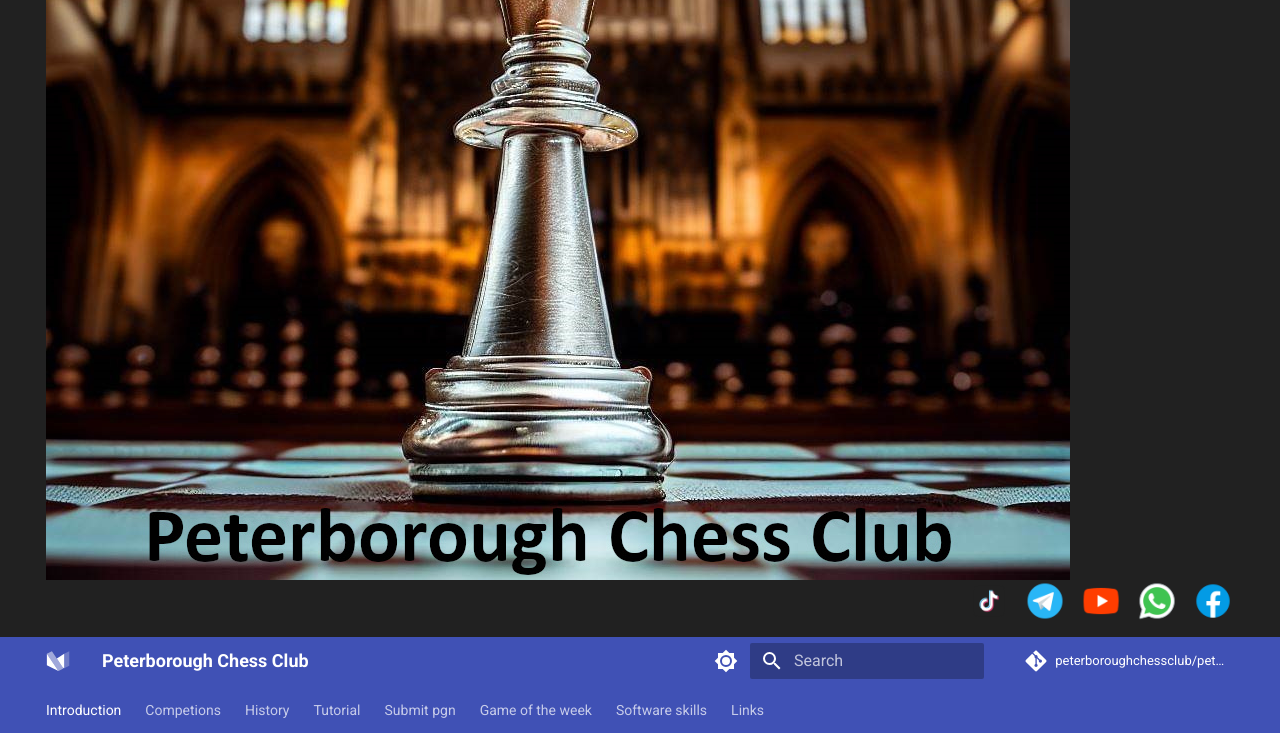
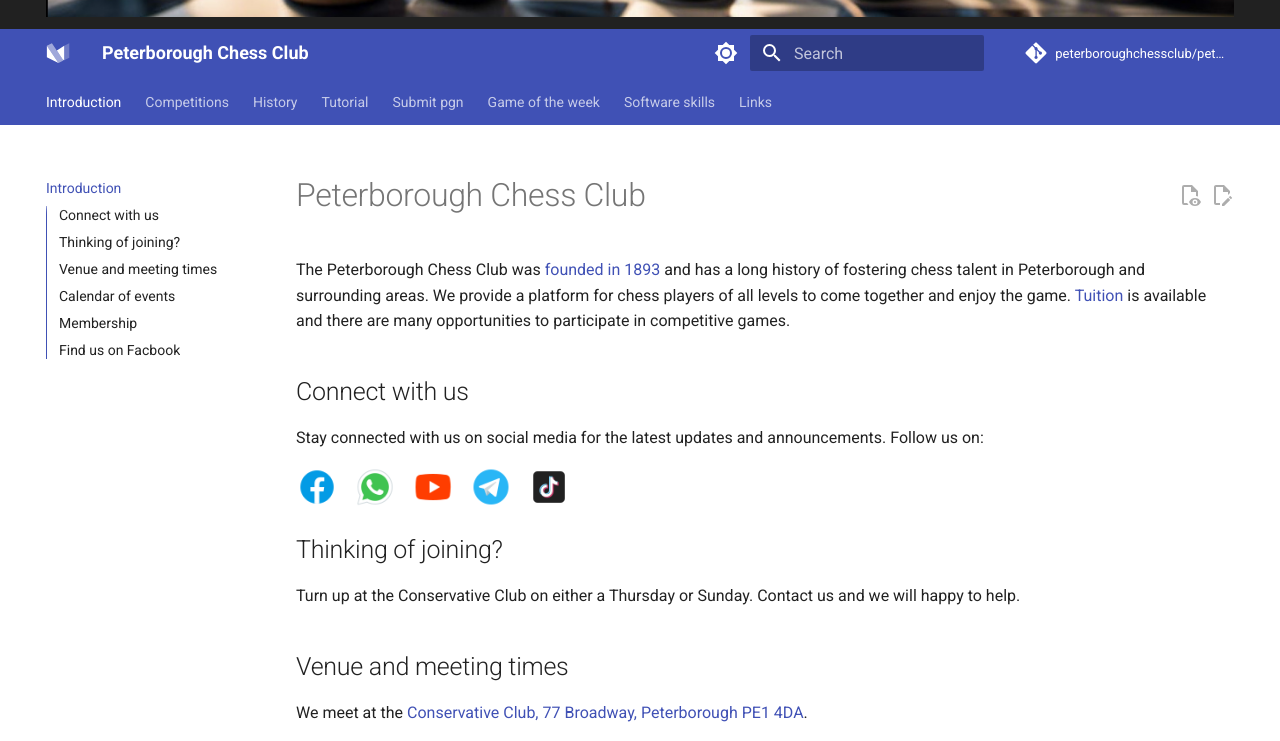
Before and after one commit to peterboroughchessclub/site, an MkDocs documentation site: the page built from docs/index.md, in a window 1280 px wide and 1400 px high, scrolled down 325 px. Shown: the top 741 px of the window. Built offline with MkDocs 1.6.1 and Material for MkDocs 9.7.7, drawn with Linux system fonts in a browser that asks for light colours; comment, search, counter and statistics services are not loaded; some of the changed text lies outside the part shown; grey boxes are pictures that could not be loaded.

Commit message:
Add files via upload

```diff
--- a/docs/index.md
+++ b/docs/index.md
@@ -2,15 +2,25 @@
 
 <!-- ![Logo](img%5Cqueen_inside_peterb_cath.jpg) -->
 
-The Peterborough Chess Club was [founded in 1893](history.md) and has a long history of fostering chess talent in Peterborough and surrounding areas. We provide a platform for chess players of all levels to come together and enjoy the game. There are many opportunities to participate in competitive games, we hold regular competitions within the club and between other clubs across Cambridgeshire.
+The Peterborough Chess Club was [founded in 1893](history.md) and has a long history of fostering chess talent in Peterborough and surrounding areas. We provide a platform for chess players of all levels to come together and enjoy the game.  [Tuition](tutorials.md) is available and there are many opportunities to participate in competitive games.
 
-## Thinking of Joining?
+## Connect with us
 
-- Either:
-    1. Turn up at the Conservative Club on either a Thursday or Sunday, and ring the doorbell. Ask for Jimmy, Marek, or Doug.
-    1. Contact us and we will happy to help.
+Stay connected with us on social media for the latest updates and announcements. Follow us on:
 
-## Venue and Meeting Times
+<a href="https://www.facebook.com/peterboroughchessclub/?locale=en_GB"><img align="left" src="./img/facebook.png" alt="Peterborough Chess Club | Facebook" width="42px"/></a>
+<a href="https://www.facebook.com/peterboroughchessclub/?locale=en_GB"><img align="left" src="./img/whatsapp.png" alt="Peterborough Chess Club | WhatsApp" width="42px"/></a>
+<a href="https://www.facebook.com/peterboroughchessclub/?locale=en_GB"><img align="left" src="./img/youtube.png" alt="Peterborough Chess Club | YouTube" width="42px"/></a>
+<a href="https://www.facebook.com/peterboroughchessclub/?locale=en_GB"><img align="left" src="./img/telegram.png" alt="Peterborough Chess Club | Telegram" width="42px"/></a>
+<a href="https://www.facebook.com/peterboroughchessclub/?locale=en_GB"><img align="left" src="./img/tiktok.png" alt="Peterborough Chess Club | TikTok" width="42px"/></a></br>
+
+
+
+## Thinking of joining?
+
+Turn up at the Conservative Club on either a Thursday or Sunday. Contact us and we will happy to help.
+
+## Venue and meeting times
 
 We meet at the [Conservative Club, 77 Broadway, Peterborough PE1 4DA](https://www.google.com/maps/dir//Peterborough+Conservative+Club+77+Broadway+Peterborough+PE1+4DA/@52.5789573,-0.2387154,14z/data=!4m8!4m7!1m0!1m5!1m1!1s0x4877f0feb007c765:0xe16bbfc4b2403fcb!2m2!1d-0.2387154!2d52.5789573?entry=ttu).
 
@@ -23,7 +33,7 @@ We meet at the [Conservative Club, 77 Broadway, Peterborough PE1 4DA](https://ww
     - It sounds complicated. Just see the calendar below
 
 
-## Calendar of Events
+## Calendar of events
 
 <iframe src="https://calendar.google.com/calendar/embed?src=chessclubpeterborough%40gmail.com&ctz=Europe%2FLondon" style="border: 0" width="800" height="600" frameborder="0" scrolling="no"></iframe>
 
@@ -44,25 +54,8 @@ To join the Peterborough Chess Club, you will need to become a member of the Pet
 
 ## Find us on Facbook
 
-<iframe src="https://www.facebook.com/plugins/page.php?href=https%3A%2F%2Fwww.facebook.com%2Fpeterboroughchessclub%2F%3Flocale%3Den_GB&tabs=timeline&width=500&height=800&small_header=true&adapt_container_width=true&hide_cover=false&show_facepile=true&appId" width="500" height="800" style="border:none;overflow:hidden" scrolling="no" frameborder="0" allowfullscreen="true" allow="autoplay; clipboard-write; encrypted-media; picture-in-picture; web-share"></iframe>
+<iframe src="https://www.facebook.com/plugins/page.php?href=https%3A%2F%2Fwww.facebook.com%2Fpeterboroughchessclub%2F%3Flocale%3Den_GB&tabs=timeline&width=400&height=700&small_header=true&adapt_container_width=true&hide_cover=false&show_facepile=true&appId" width="400" height="700" style="border:none;overflow:hidden" scrolling="no" frameborder="0" allowfullscreen="true" allow="autoplay; clipboard-write; encrypted-media; picture-in-picture; web-share"></iframe>
 
-
-## Tuition
-- Tuition available for beginners and intermediate players
-- Please, check [ECF Child Protection Policy Statement](https://www.englishchess.org.uk/safeguarding-children-policy/) before joining.
-- More details [here](tutorials.md)
-
-
-## Connect with Us
-
-Stay connected with us on social media for the latest updates and announcements. Follow us on:
-
-
-<a href="https://www.facebook.com/peterboroughchessclub/?locale=en_GB"><img align="left" src="./img/facebook.png" alt="Peterborough Chess Club | Facebook" width="42px"/></a>
-<a href="https://www.facebook.com/peterboroughchessclub/?locale=en_GB"><img align="left" src="./img/whatsapp.png" alt="Peterborough Chess Club | WhatsApp" width="42px"/></a>
-<a href="https://www.facebook.com/peterboroughchessclub/?locale=en_GB"><img align="left" src="./img/youtube.png" alt="Peterborough Chess Club | YouTube" width="42px"/></a>
-<a href="https://www.facebook.com/peterboroughchessclub/?locale=en_GB"><img align="left" src="./img/telegram.png" alt="Peterborough Chess Club | Telegram" width="42px"/></a>
-<a href="https://www.facebook.com/peterboroughchessclub/?locale=en_GB"><img align="left" src="./img/tiktok.png" alt="Peterborough Chess Club | TikTok" width="42px"/></a></br></br>
 
 
 
--- a/docs/templates_overrides/main.html
+++ b/docs/templates_overrides/main.html
@@ -2,11 +2,9 @@
 
 {% block announce %}
 
-<img align="middle"
-    src="https://github.com/peterboroughchessclub/site/blob/main/docs/img/queen_inside_peterb_cath_pcc.jpg?raw=true"
-    align="middle" alt="Peterborough Chess Club" /></a>
-</br>
-<a href="https://www.facebook.com/peterboroughchessclub/?locale=en_GB"><img align="right"
+<img align="middle" src="..\img\cropped_chess.jpg" alt="Peterborough Chess Club" /></a>
+<!-- </br> -->
+<!-- <a href="https://www.facebook.com/peterboroughchessclub/?locale=en_GB"><img align="right"
         src="https://github.com/peterboroughchessclub/site/blob/main/docs/img/facebook.png?raw=true"
         alt="Peterborough Chess Club | Facebook" width="42px" /></a>
 <a href="https://www.facebook.com/peterboroughchessclub/?locale=en_GB"><img align="right"
@@ -20,8 +18,8 @@
         alt="Peterborough Chess Club | Telegram" width="42px" /></a>
 <a href="https://www.facebook.com/peterboroughchessclub/?locale=en_GB"><img align="right"
         src="https://github.com/peterboroughchessclub/site/blob/main/docs/img/tiktok.png?raw=true"
-        alt="Peterborough Chess Club | TikTok" width="42px" /></a>
+        alt="Peterborough Chess Club | TikTok" width="42px" /></a> -->
 
-</br></br>
+<!-- </br></br> -->
 
 {% endblock %}
--- a/mkdocs.yml
+++ b/mkdocs.yml
@@ -31,7 +31,7 @@ theme:
       logo: logo
 
     features:
-      - announce.dismiss
+      # - announce.dismiss
       - content.action.edit
       - content.action.view
       - content.code.annotate
@@ -92,7 +92,7 @@ extra:
       link: https://twitter.com/peterboroughchessclub
 nav:
     - Introduction: index.md
-    - Competions: competitions.md
+    - Competitions: competitions.md
     - History: history.md
     - Tutorial: tutorials.md
     - Submit pgn: submitpgn.md
```
Also changed, not shown: docs/jubblies.txt (added, +7 -0 lines), docs/links.md (+1 -1 lines), docs/submitpgn.md (+1 -1 lines), docs/websiteDevelopmentIdeas.md (+4 -0 lines), docs/img/4ScYheS2d4sHVuTZcoSe--1--ba1ei.jpg (added), docs/img/cropped_chess.jpg (added).
